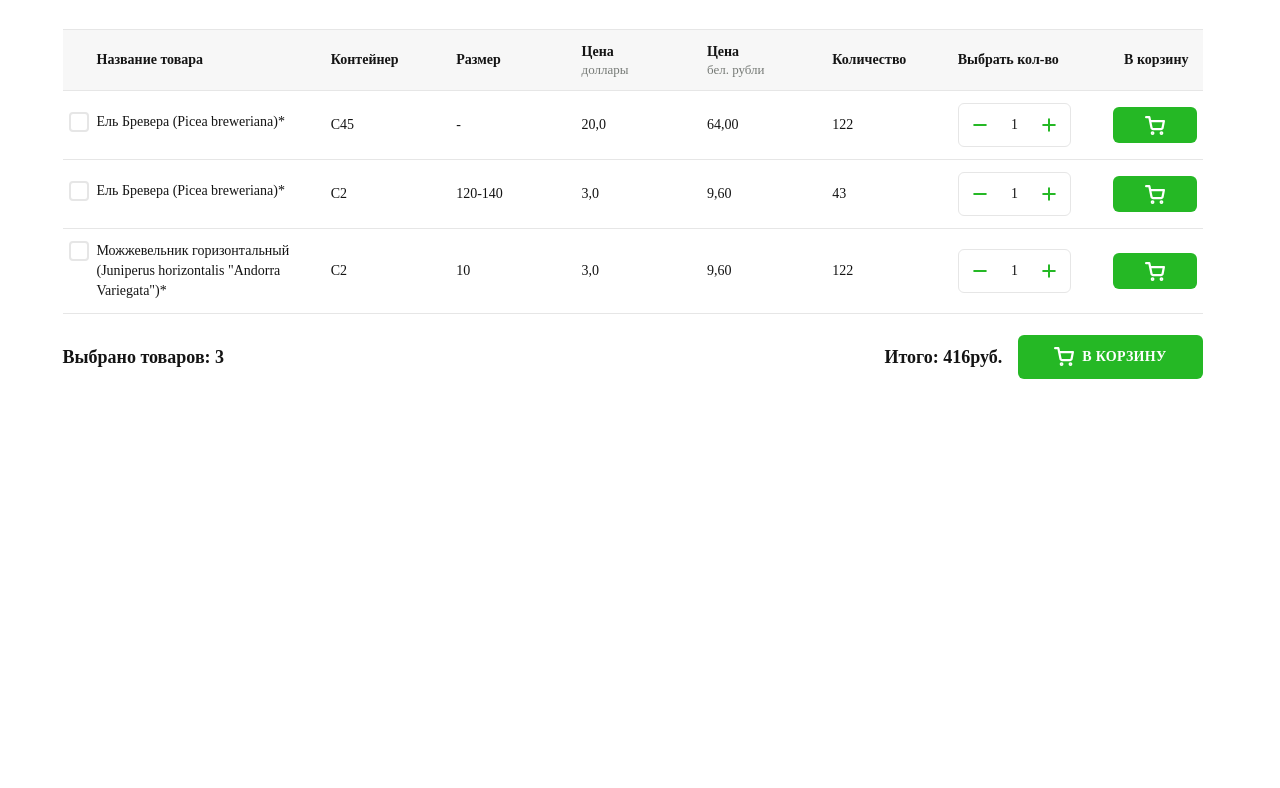
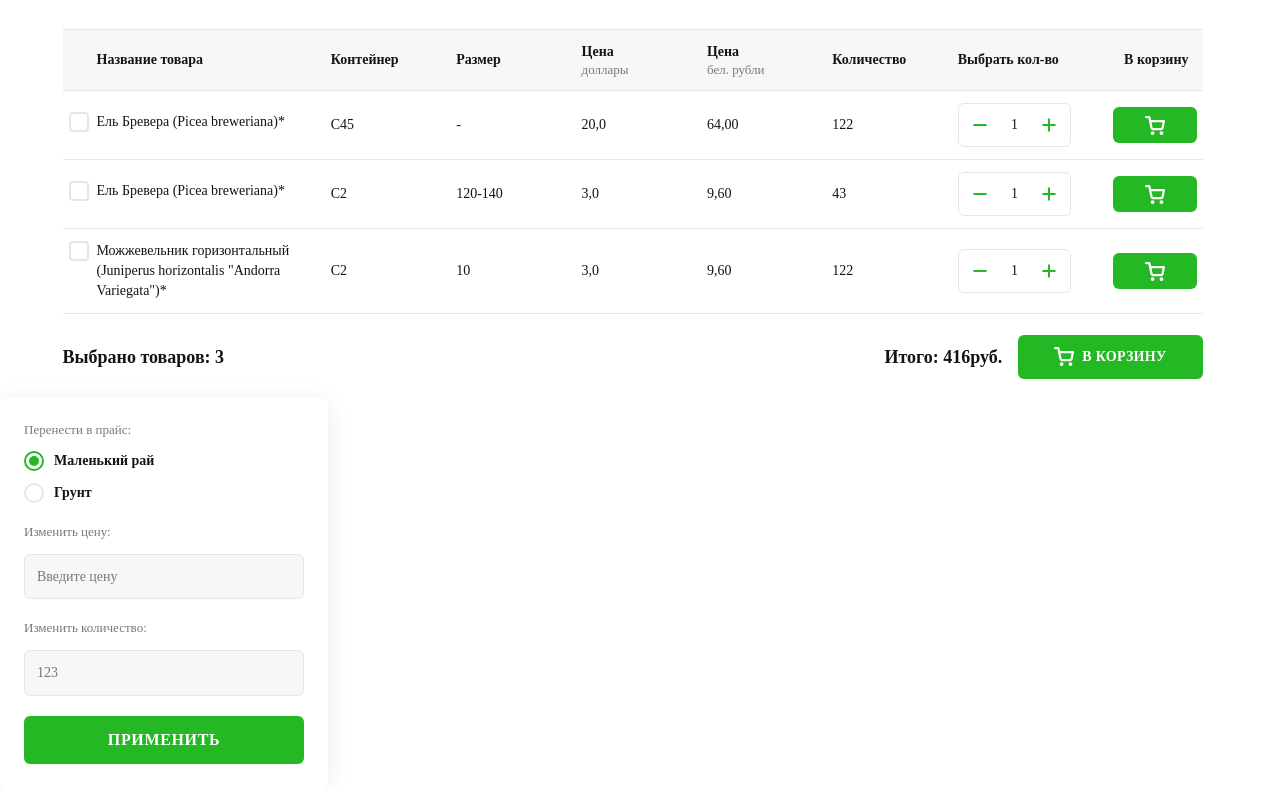
Before and after one commit to DenOn1x/zelrayControlPanel, a website: page src/prices.html in a window 1280 px wide. Shown: the part 393-1181 px from the top of the page. Before the commit the page ends 800 px from the top, so only its background shows below. Drawn offline with nearby package versions, Linux system fonts and the light colour scheme; files that its build step writes are made by us from their sources; a web font is replaced by a local one.

Commit message:
[ADD]: added modal-window

```diff
--- a/gulp/version.json
+++ b/gulp/version.json
@@ -1,3 +1,3 @@
 {
-    "main": "20240325091414"
+    "main": "20240403163920"
 }
--- a/src/prices.html
+++ b/src/prices.html
@@ -216,6 +216,41 @@
 
         </div>
     </section>
+
+    <div class="popup" id="modal">
+        <div class="popup__wrapper">
+            <div class="popup__body">
+                <form action="#" data-form="banner" method="#">
+                    <div class="popup__field">
+                        <div class="text">Перенести в прайс:</div>
+                        <div class="popup__point-wrapper">
+                            <input type="radio" id="A" name="radio-group" checked>
+                            <label for="A">Маленький рай</label>
+                        </div>
+                        <div class="popup__point-wrapper">
+                            <input type="radio" id="B" name="radio-group">
+                            <label for="B">Грунт</label>
+                        </div>
+                    </div>
+                    <div class="popup__field popup__field--text">
+                        <div class="text">Изменить цену:</div>
+                        <label for="PRICE">
+                            <input type="text" id="PRICE" placeholder="Введите цену">
+                        </label>
+                    </div>
+                    <div class="popup__field popup__field--text">
+                        <div class="text">Изменить количество:</div>
+                        <label for="COUNT">
+                            <input type="text" id="COUNT" placeholder="123">
+                        </label>
+                    </div>
+                    <button class="btn-green">Применить</button>
+                </form>
+            </div>
+        </div>
+    </div>
+
+
 </main>
 @@include('html/footer.html',{})
 
--- a/src/scss/main.scss
+++ b/src/scss/main.scss
@@ -1326,4 +1326,130 @@ main {
     }
   }
 
+
+  .popup {
+    &__body {
+      max-width: 328px;
+      padding: 24px;
+      border-radius: 6px;
+      background: #FFF;
+      box-shadow: 0 4px 24px 0 #00000014;
+    }
+
+    &__field {
+      display: flex;
+      flex-direction: column;
+
+      &:not(:last-child) {
+        margin-bottom: 20px;
+      }
+
+      .text {
+        color: #767A76;
+        font-size: 13px;
+        font-weight: 400;
+        line-height: 142%;
+        margin-bottom: 12px;
+      }
+    }
+
+    .popup__field--text {
+      label {
+        input {
+          width: 100%;
+          padding: 12px;
+          border-radius: 6px;
+          background: #F7F7F7;
+          border: 1px solid #E6E6E6;
+          outline: none;
+          color: #141414;
+          font-size: 14px;
+          font-weight: 400;
+          line-height: 142%;
+
+          &::placeholder {
+            font-family: 'Mulish';
+            color: #767A76;
+            font-size: 14px;
+            font-weight: 400;
+            line-height: 142%;
+          }
+        }
+      }
+    }
+
+    &__point-wrapper {
+      display: flex;
+      align-items: center;
+      gap: 8px;
+
+
+      &:not(:last-child) {
+        margin-bottom: 12px;
+      }
+
+      [type="radio"]:checked,
+      [type="radio"]:not(:checked) {
+        position: absolute;
+        left: -9999px;
+      }
+
+      [type="radio"]:checked + label,
+      [type="radio"]:not(:checked) + label {
+        position: relative;
+        display: inline-block;
+        cursor: pointer;
+        color: #141414;
+        font-size: 14px;
+        font-weight: 700;
+        line-height: 142%;
+        padding-left: 30px;
+      }
+
+      [type="radio"] + label:before,
+      [type="radio"]:not(:checked) + label:before {
+        content: '';
+        position: absolute;
+        left: 0;
+        top: 0;
+        width: 20px;
+        height: 20px;
+        border: 2px solid #E6E6E6;
+        border-radius: 100%;
+        background: none;
+      }
+
+      [type="radio"]:checked + label:after,
+      [type="radio"]:not(:checked) + label:after {
+        content: '';
+        width: 10px;
+        height: 10px;
+        background: #25B825;
+        position: absolute;
+        top: 5px;
+        left: 5px;
+        border-radius: 100%;
+        transition: all .3s ease;
+      }
+
+      [type="radio"]:checked + label:before {
+        border: 2px solid #25B825;
+      }
+
+      [type="radio"]:not(:checked) + label:after {
+        opacity: 0;
+        transform: scale(0);
+      }
+
+      [type="radio"]:checked + label:after {
+        opacity: 1;
+        transform: scale(1);
+      }
+
+
+    }
+
+  }
+
+
 }
```
